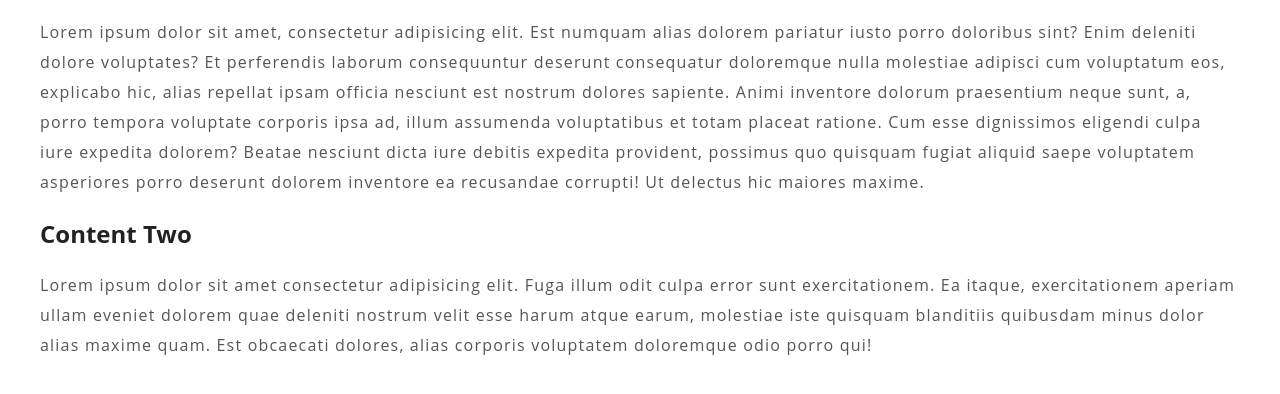
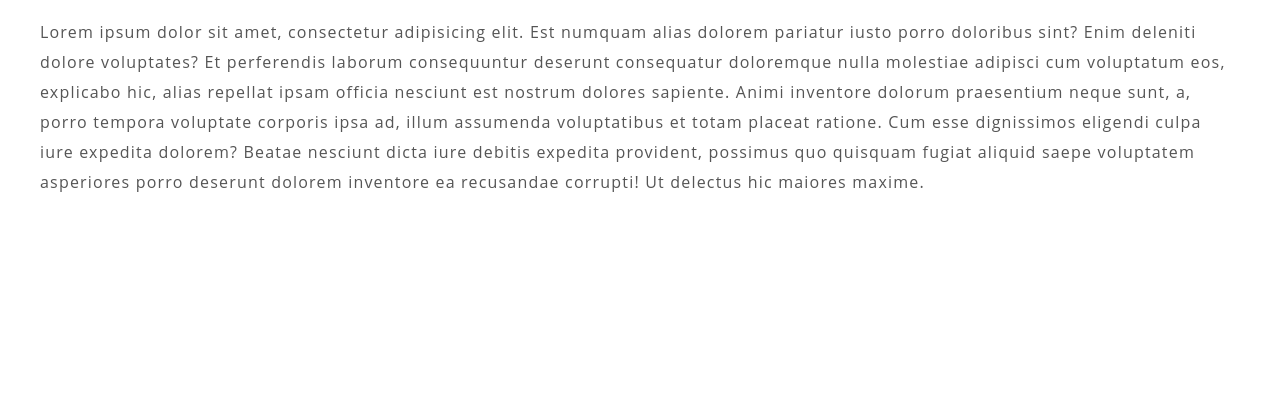
Before and after one commit to PunchMan0525/learngit, a plain HTML site: page index.html in a window 1280 px wide. Shown: the part 856-1250 px from the top of the page. After the commit the page ends 1103 px from the top, so only its background shows below. Drawn offline with Linux system fonts and the light colour scheme.

Commit message:
删除了第二段的文本

```diff
--- a/index.html
+++ b/index.html
@@ -43,15 +43,6 @@
           dolorem inventore ea recusandae corrupti! Ut delectus hic maiores
           maxime.
         </p>
-        <h3>Content Two</h3>
-        <p>
-          Lorem ipsum dolor sit amet consectetur adipisicing elit. Fuga illum odit
-          culpa error sunt exercitationem. Ea itaque, exercitationem aperiam ullam
-          eveniet dolorem quae deleniti nostrum velit esse harum atque earum,
-          molestiae iste quisquam blanditiis quibusdam minus dolor alias maxime
-          quam. Est obcaecati dolores, alias corporis voluptatem doloremque odio
-          porro qui!
-        </p>
       </section>
     <script src="script.js"></script>
 </body>
```
